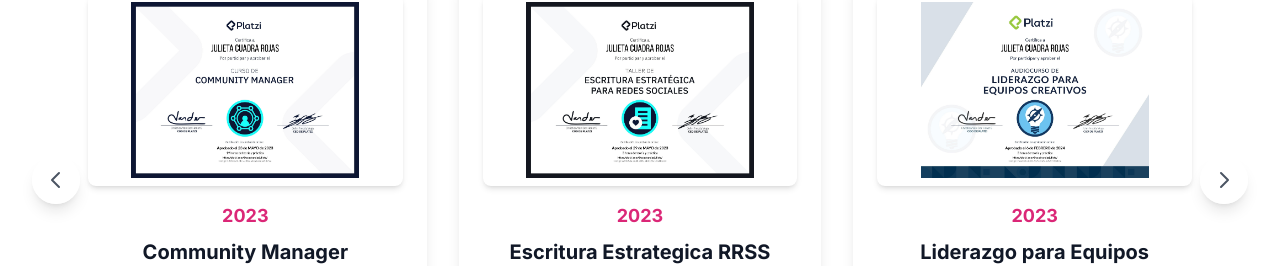
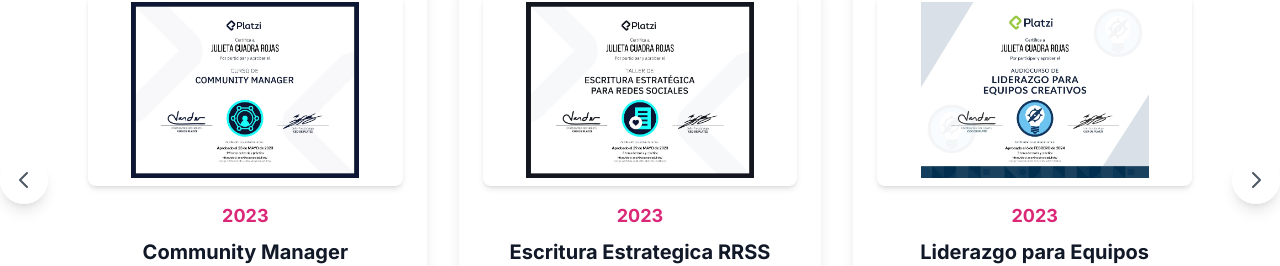
Before and after one commit to LEBrieva/portfolio-juli, an Angular app: page / in a window 1280 px wide. Shown: the part 2540-2806 px from the top of the page. Built offline with nearby package versions, Linux system fonts and the light colour scheme.

Commit message:
Modificar la posición de los botones de navegación en el carrusel del componente About para mejorar la usabilidad. Se ajustaron las clases CSS para aumentar el desplazamiento horizontal de los botones en dispositivos de mayor tamaño.

```diff
--- a/src/app/features/about/about.component.html
+++ b/src/app/features/about/about.component.html
@@ -88,7 +88,7 @@
         <!-- Navigation Buttons - Hidden on mobile -->
         <button
           (click)="prevSlide()"
-          class="carousel-nav-btn absolute left-0 top-1/2 transform -translate-y-1/2 -translate-x-8 z-10 shadow-lg rounded-full p-3 hidden md:block"
+          class="carousel-nav-btn absolute left-0 top-1/2 transform -translate-y-1/2 -translate-x-16 z-10 shadow-lg rounded-full p-3 hidden md:block"
         >
           <svg class="w-6 h-6 text-gray-600" fill="none" stroke="currentColor" viewBox="0 0 24 24">
             <path stroke-linecap="round" stroke-linejoin="round" stroke-width="2" d="M15 19l-7-7 7-7"></path>
@@ -97,7 +97,7 @@
 
         <button
           (click)="nextSlide()"
-          class="carousel-nav-btn absolute right-0 top-1/2 transform -translate-y-1/2 translate-x-8 z-10 shadow-lg rounded-full p-3 hidden md:block"
+          class="carousel-nav-btn absolute right-0 top-1/2 transform -translate-y-1/2 translate-x-16 z-10 shadow-lg rounded-full p-3 hidden md:block"
         >
           <svg class="w-6 h-6 text-gray-600" fill="none" stroke="currentColor" viewBox="0 0 24 24">
             <path stroke-linecap="round" stroke-linejoin="round" stroke-width="2" d="M9 5l7 7-7 7"></path>
```
